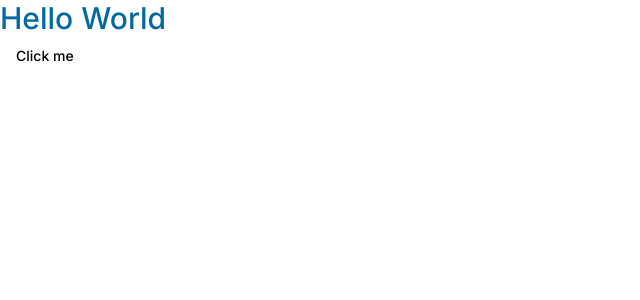
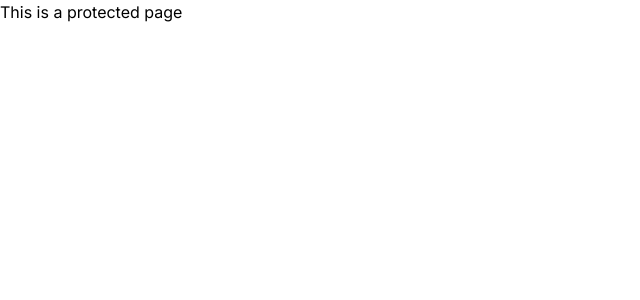
Before and after one commit to petrosyanhovo/self-learning-website, a Next.js app: page / in a window 1280 px wide. Shown: the top 300 px of the page, without its empty margins (0-640 px from the left). Built offline with nearby package versions, Linux system fonts and the light colour scheme.

Commit message:
Adding a structure

```diff
--- /dev/null
+++ b/src/app/(auth)/(routes)/sign-in/page.tsx
@@ -0,0 +1,9 @@
+const SignInPage = () => {
+    return (
+        <div>
+            This is an unprotected page
+        </div>
+     );
+}
+
+export default SignInPage;
--- a/src/app/(dashboard)/(routes)/page.tsx
+++ b/src/app/(dashboard)/(routes)/page.tsx
@@ -1,16 +1,8 @@
-import { Button } from '@/components/ui/button'
 import Image from 'next/image'
 
 export default function Home() {
   return (
-    <div>
-      <p className='text-3xl font-medium text-sky-700'>
-        Hello World
-      </p>
-      <Button variant="ghost">
-        Click me
-      </Button>
-    </div>
+    <p>This is a protected page</p>
 
   )
 }
```
